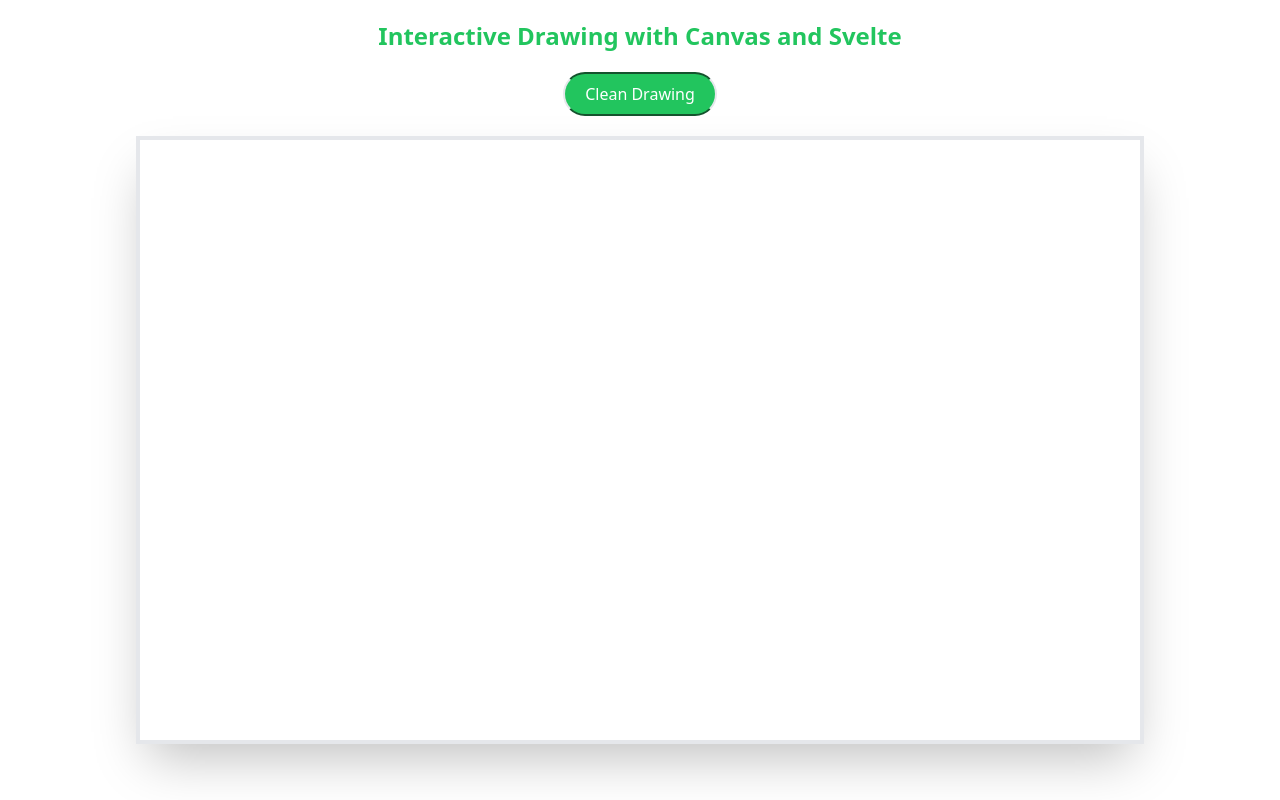
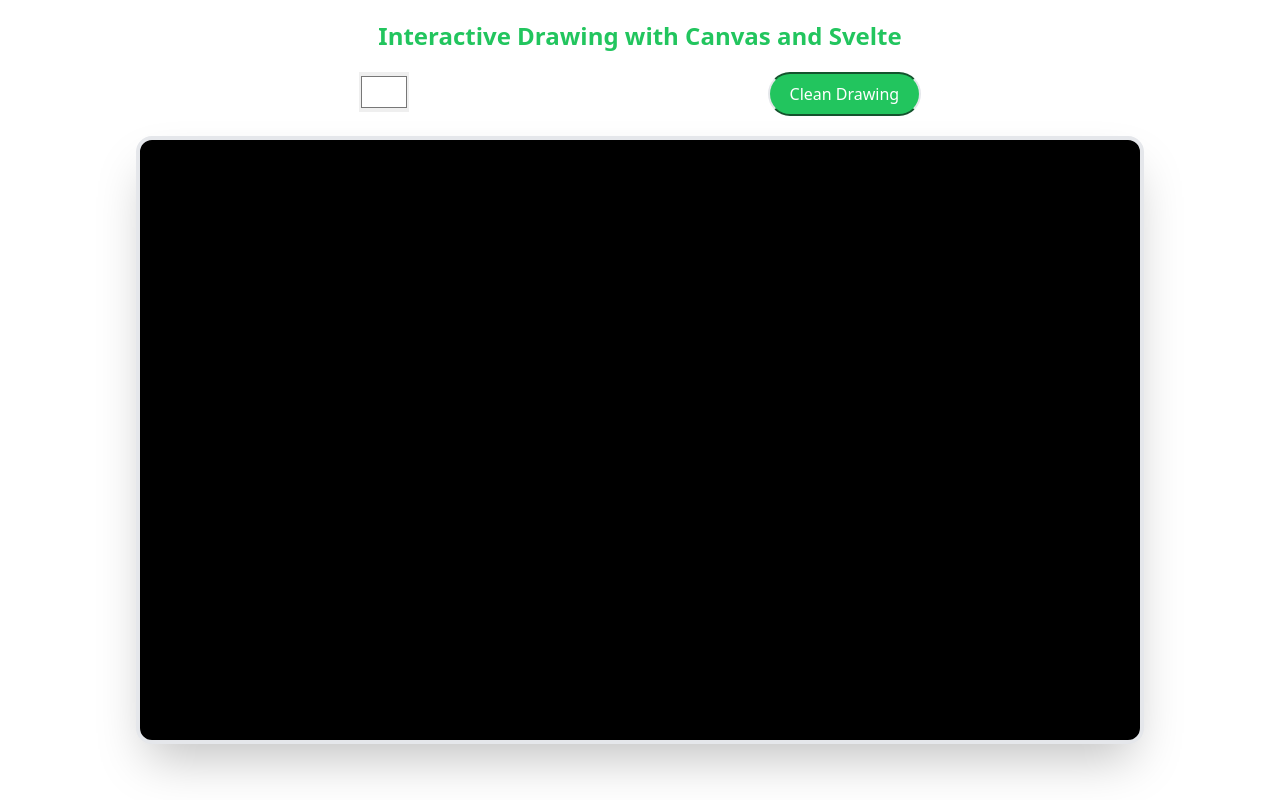
Before and after one commit to mosheurpau/user-interactions-mouse-clicks-drawing, a SvelteKit app: page / in a window 1280 px wide. Built offline with nearby package versions, Linux system fonts and the light colour scheme.

Commit message:
Handle select different colors for drawing

```diff
--- a/src/components/InteractiveCanvas.svelte
+++ b/src/components/InteractiveCanvas.svelte
@@ -4,6 +4,7 @@
   let canvas;
   let ctx;
   let drawing = false;
+  let color = "#ffffff";
 
   function startDrawing(event) {
     drawing = true;
@@ -20,7 +21,7 @@
 
     ctx.lineWidth = 5;
     ctx.lineCap = "round";
-    ctx.strokeStyle = "#000000";
+    ctx.strokeStyle = color;
 
     ctx.lineTo(
       event.clientX - canvas.offsetLeft,
@@ -38,20 +39,34 @@
     ctx.clearRect(0, 0, canvas.width, canvas.height);
   }
 
+  function updateColor(event) {
+    color = event.target.value;
+  }
+
   onMount(() => {
     ctx = canvas.getContext("2d");
   });
 </script>
 
-<div class="mx-auto text-center">
-  <button
-    on:click={clearCanvas}
-    class="btn bg-green-500 px-5 rounded-3xl text-white py-2 mb-5 mx-auto hover:bg-slate-600 border-2 border-y-green-900"
-    >Clean Drawing</button
-  >
+<div class="mx-auto text-center mb-5 flex justify-evenly">
+  <div>
+    <input
+      type="color"
+      value={color}
+      on:input={updateColor}
+      class="h-10 w-15"
+    />
+  </div>
+  <div>
+    <button
+      on:click={clearCanvas}
+      class="btn bg-green-500 px-5 rounded-3xl text-white py-2 mx-auto hover:bg-slate-600 border-2 border-y-green-900"
+      >Clean Drawing</button
+    >
+  </div>
 </div>
 <canvas
-  class="mx-auto cursor-crosshair border-4 shadow-2xl"
+  class="mx-auto cursor-crosshair border-4 shadow-2xl bg-black rounded-2xl"
   bind:this={canvas}
   width="1000"
   height="600"
```
